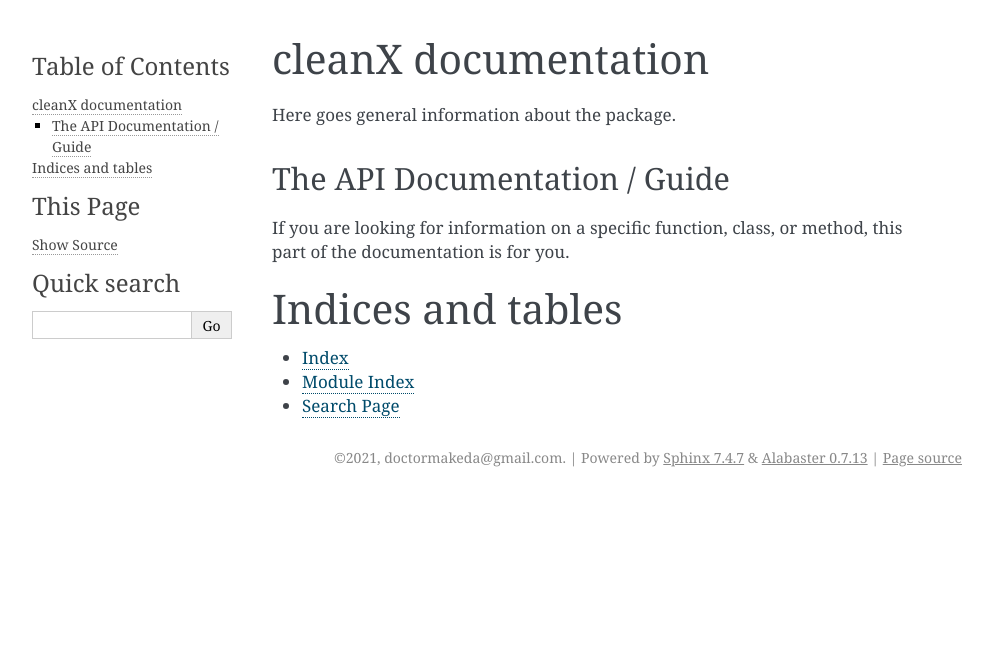
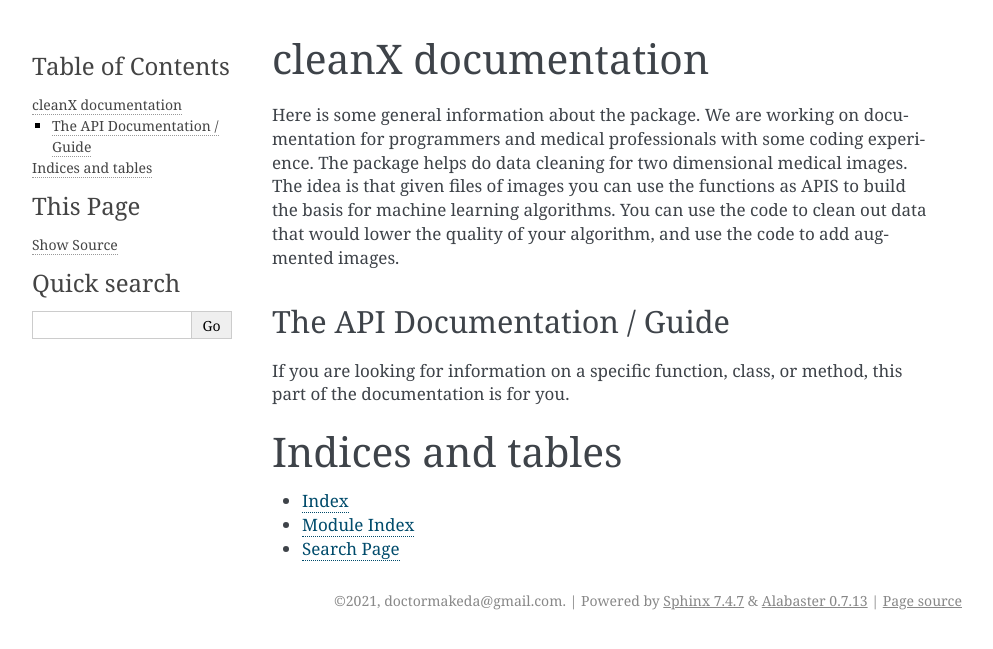
Before and after one commit to drcandacemakedamoore/cleanX, a Sphinx documentation site: the page built from source/index.rst, in a window 1280 px wide. Shown: the top 649 px of the page, without its empty margins (148-1141 px from the left). Built offline with Sphinx 7.4.7, drawn with Linux system fonts in a browser that asks for light colours; pages that are not in the unit, such as notebooks, are missing from menus.

Commit message:
working on documentation

```diff
--- a/source/index.rst
+++ b/source/index.rst
@@ -3,7 +3,14 @@
 cleanX documentation
 ========================
 
-Here goes general information about the package.
+Here is some general information about the package. We are working on
+documentation for programmers and medical professionals with some coding
+experience.
+The package helps do data cleaning for two dimensional medical images. The
+idea is that given files of images you can use the functions as APIS to build
+the basis for machine learning algorithms. You can use the code to clean out
+data that would lower the quality of your algorithm,
+and use the code to add augmented images.
 
 
 The API Documentation / Guide
```
Also changed, not shown: cleanX.py (+6 -5 lines).
